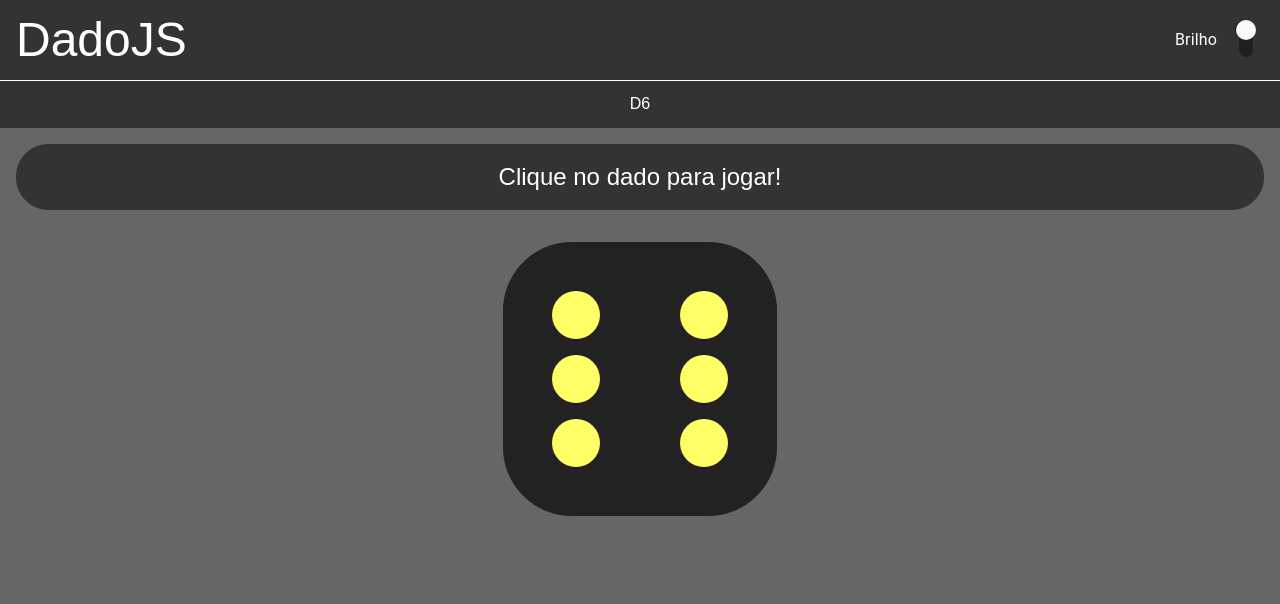
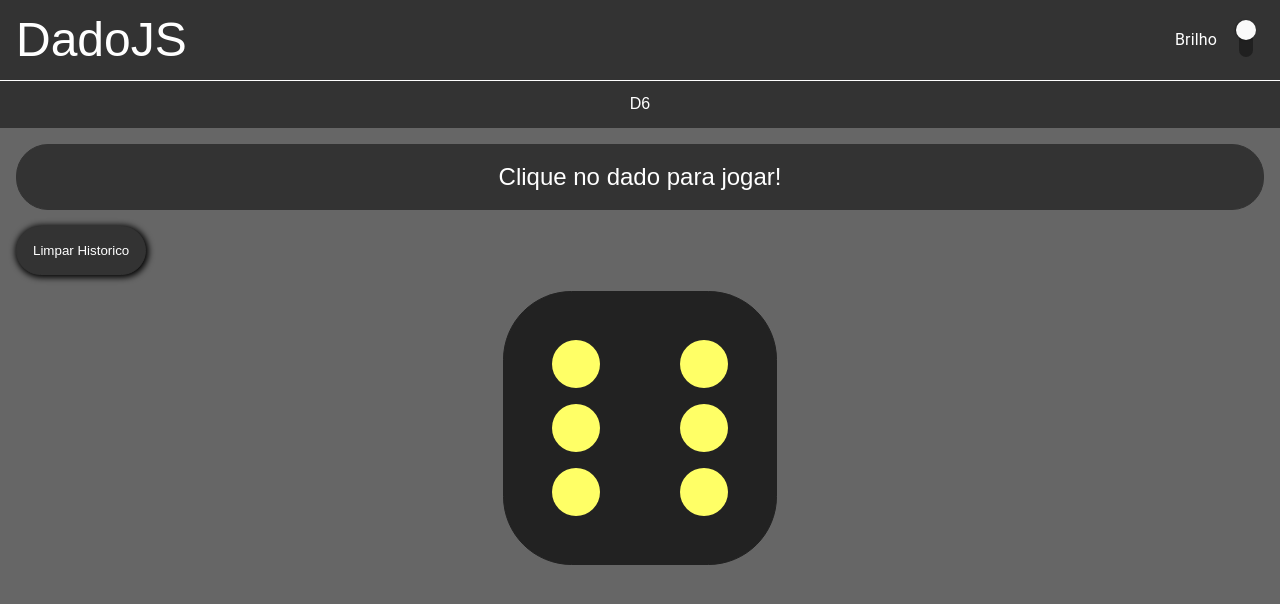
Before and after one commit to Tetr4k/dadojs, a React (Create React App) app: page /dadojs/dado6 in a window 1280 px wide. Shown: the top 604 px of the page. Built offline with nearby package versions, Linux system fonts and the light colour scheme.

Commit message:
Cria botão limpar historico

```diff
--- a/src/PaginaDado6/index.jsx
+++ b/src/PaginaDado6/index.jsx
@@ -2,6 +2,24 @@ import Dado6 from '../componentes/dados/Dado6'
 import React, { useState } from 'react';
 import styled from 'styled-components';
 import Historico from '../componentes/Historico'
+import { corFundoSecundaria, corTextoPrincipal, corTextoSecundaria } from '../Colors';
+
+const Botao = styled.button`
+    background: ${corFundoSecundaria};
+    border: solid 1px ${corFundoSecundaria};
+    border-radius: 2rem;
+    color: ${corTextoPrincipal};
+    padding: 1rem;
+    box-shadow: 1px 1px 0.4rem 0.1rem black;
+    &:hover{
+        color: ${corTextoSecundaria};
+        box-shadow: none;
+    }
+`
+
+const Acoes = styled.div`
+    display: flex;
+`
 
 const PaginaDado6 = styled.div`
     margin: auto;
@@ -40,9 +58,20 @@ const Retorno = () => {
         }).reverse();
     }
 
+    const limpaHistorico = () =>{
+        const novoState = {
+            numero: state.numero,
+            historico: []
+        }
+        setState(novoState);
+    }
+
     return (
         <PaginaDado6>
-            <Historico onClick={() => fazSorteio()}>
+            <Acoes>
+                <Botao onClick={limpaHistorico}>Limpar Historico</Botao>
+            </Acoes>
+            <Historico onClick={fazSorteio}>
                 <Dado6 tamanho={3} numero={state.numero}/>
                 {renderHistorico()}
             </Historico>
```
